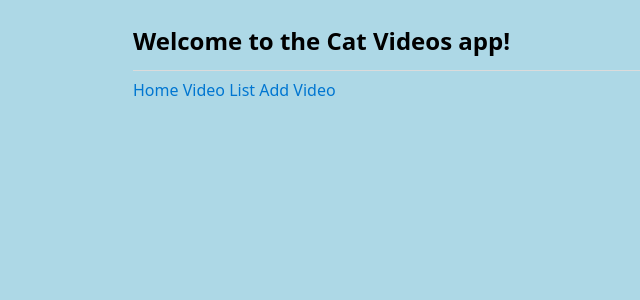
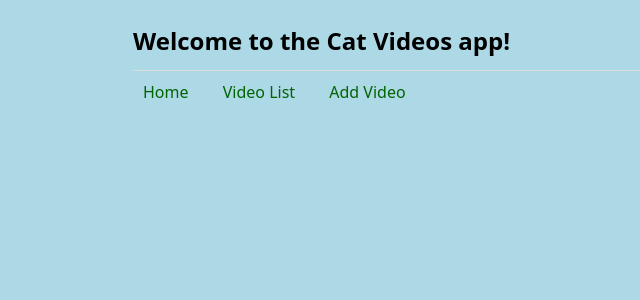
Before and after one commit to alexandreaparks/django_video_collector, a Django app: page / in a window 1280 px wide. Shown: the top 300 px of the page, without its empty margins (107-747 px from the left). Run offline with Django 5.2, Linux system fonts and the light colour scheme.

Commit message:
navigation link styles

```diff
--- a/video/video_collector/static/css/style.css
+++ b/video/video_collector/static/css/style.css
@@ -1,3 +1,12 @@
 body {
     background-color: lightblue;
 }
+
+.navigation {
+    margin: 10px;
+}
+
+.navigation > a {
+    color: darkgreen;
+    padding-right: 30px;
+}
--- a/video/video_collector/templates/video_collector/base.html
+++ b/video/video_collector/templates/video_collector/base.html
@@ -15,7 +15,7 @@
 
         <hr>
 
-        <div>
+        <div class="navigation">
             <a href="{% url 'home' %}">Home</a>
             <a href="{% url 'video_list' %}">Video List</a>
             <a href="{% url 'add_video' %}">Add Video</a>
```
